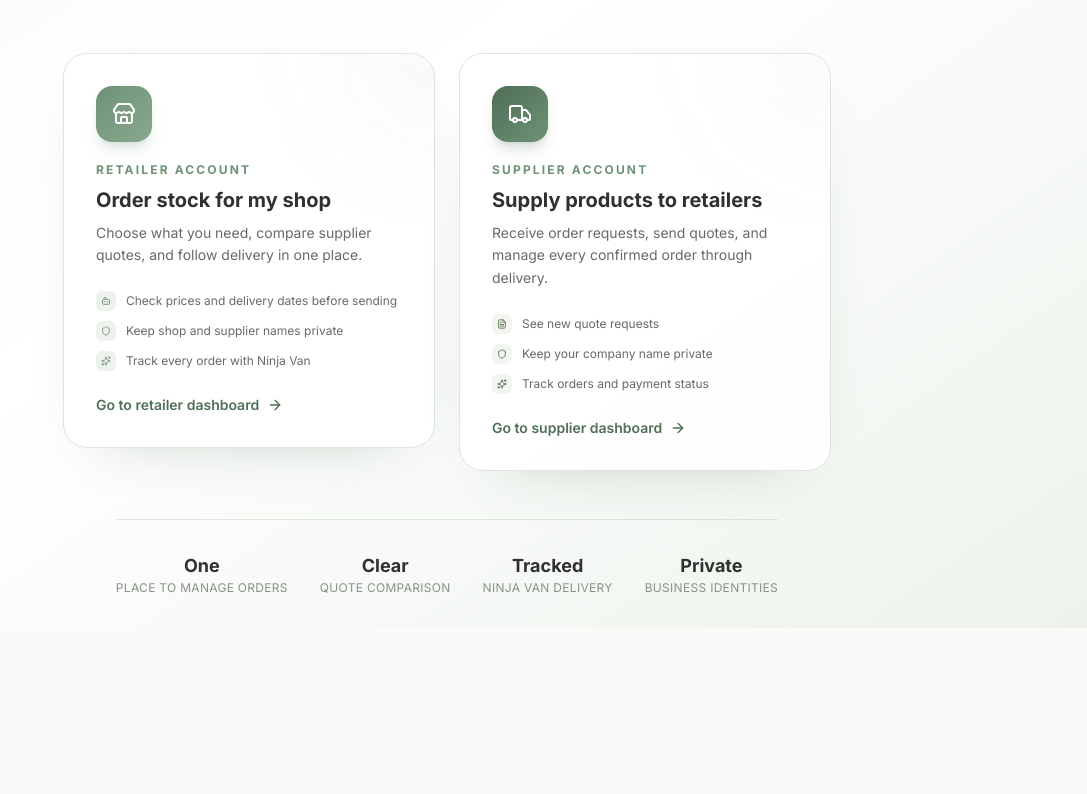
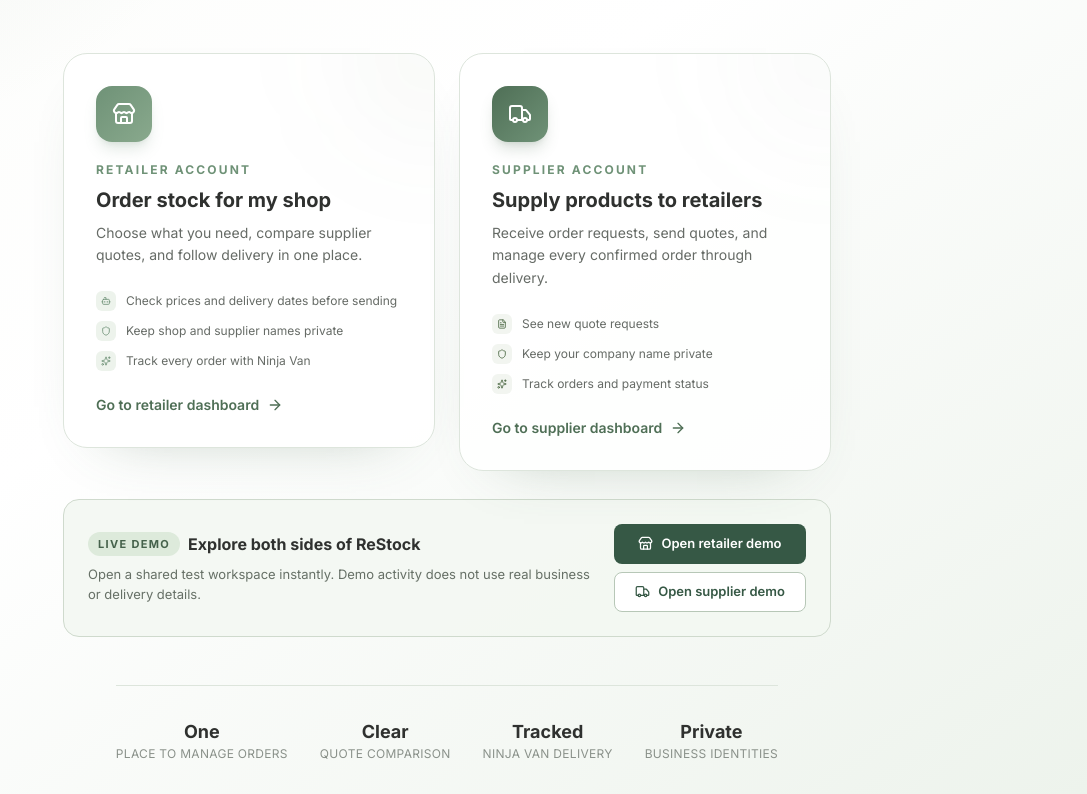
Before and after one commit to Samarthss05/ledger-marketplace-mvp, a Next.js app: page /auction in a window 1280 px wide. Shown: the part 373-1167 px from the top of the page, without its empty margins (193-1280 px from the left). Before the commit the page ends 1001 px from the top, so only its background shows below. Built offline with nearby package versions, Linux system fonts and the light colour scheme; no server answers.

Commit message:
Add one-click demo workspaces

```diff
--- /dev/null
+++ b/src/app/auction/lib/demo-accounts.ts
@@ -0,0 +1,25 @@
+import type { AccountType } from "../components/auth-context";
+
+type DemoAccount = {
+    accountType: AccountType;
+    email: string;
+    password: string;
+    destination: string;
+};
+
+// These credentials belong to shared, non-production demo organizations.
+// They are intentionally public so the landing page can provide one-click access.
+export const demoAccounts: Record<AccountType, DemoAccount> = {
+    retailer: {
+        accountType: "retailer",
+        email: "samarthagarwal1385+restock-shop@gmail.com",
+        password: "ReStockDemo!2026Shop",
+        destination: "/auction/shop",
+    },
+    supplier: {
+        accountType: "supplier",
+        email: "samarthagarwal1385+restock-supplier@gmail.com",
+        password: "ReStockDemo!2026Supply",
+        destination: "/auction/supplier",
+    },
+};
--- a/src/app/auction/page.tsx
+++ b/src/app/auction/page.tsx
@@ -1,11 +1,43 @@
 "use client";
 
+import { useState } from "react";
 import { motion } from "framer-motion";
-import { Store, Truck, ArrowRight, Sparkles, Bot, Shield, FileText } from "lucide-react";
+import {
+    Store,
+    Truck,
+    ArrowRight,
+    Sparkles,
+    Bot,
+    Shield,
+    FileText,
+    LoaderCircle,
+} from "lucide-react";
 import Link from "next/link";
+import { useRouter } from "next/navigation";
 import { BrandLockup } from "@/components/brand-lockup";
+import { type AccountType, useAuth } from "./components/auth-context";
+import { demoAccounts } from "./lib/demo-accounts";
 
 export default function AuctionLanding() {
+    const router = useRouter();
+    const { signIn } = useAuth();
+    const [openingDemo, setOpeningDemo] = useState<AccountType | null>(null);
+    const [demoError, setDemoError] = useState<string | null>(null);
+
+    const openDemo = async (accountType: AccountType) => {
+        const account = demoAccounts[accountType];
+        setOpeningDemo(accountType);
+        setDemoError(null);
+
+        try {
+            await signIn(account.email, account.password);
+            router.push(account.destination);
+        } catch {
+            setDemoError("The demo workspace could not be opened. Please try again.");
+            setOpeningDemo(null);
+        }
+    };
+
     return (
         <div className="min-h-screen bg-[radial-gradient(circle_at_top_left,rgba(111,146,119,0.13),transparent_30%),linear-gradient(145deg,#FAFBF8_0%,#FFFFFF_48%,#EDF3EC_100%)] flex flex-col">
             {/* Header */}
@@ -151,6 +183,62 @@ export default function AuctionLanding() {
                     </motion.div>
                 </div>
 
+                <motion.section
+                    initial={{ opacity: 0, y: 16 }}
+                    animate={{ opacity: 1, y: 0 }}
+                    transition={{ duration: 0.5, delay: 0.55 }}
+                    className="mt-7 w-full max-w-3xl rounded-2xl border border-[#CFDACD] bg-[#F4F8F3]/95 p-5 sm:flex sm:items-center sm:justify-between sm:gap-6 sm:p-6"
+                    aria-labelledby="demo-access-title"
+                >
+                    <div>
+                        <div className="flex items-center gap-2">
+                            <span className="rounded-full bg-[#DDEADB] px-2.5 py-1 text-[11px] font-bold tracking-[0.12em] text-[#45624B] uppercase">
+                                Live demo
+                            </span>
+                            <p id="demo-access-title" className="text-base font-bold text-[#2F312F]">
+                                Explore both sides of ReStock
+                            </p>
+                        </div>
+                        <p className="mt-2 max-w-lg text-[13px] leading-5 text-[#667066]">
+                            Open a shared test workspace instantly. Demo activity does not use real
+                            business or delivery details.
+                        </p>
+                        {demoError ? (
+                            <p role="alert" className="mt-2 text-[13px] text-[#A33A2B]">
+                                {demoError}
+                            </p>
+                        ) : null}
+                    </div>
+                    <div className="mt-4 grid shrink-0 gap-2 sm:mt-0">
+                        <button
+                            type="button"
+                            onClick={() => void openDemo("retailer")}
+                            disabled={openingDemo !== null}
+                            className="inline-flex h-10 min-w-48 items-center justify-center gap-2 rounded-lg bg-[#365845] px-4 text-[13px] font-semibold text-white transition hover:bg-[#2C4A39] disabled:cursor-wait disabled:opacity-60"
+                        >
+                            {openingDemo === "retailer" ? (
+                                <LoaderCircle size={15} className="animate-spin" />
+                            ) : (
+                                <Store size={15} />
+                            )}
+                            Open retailer demo
+                        </button>
+                        <button
+                            type="button"
+                            onClick={() => void openDemo("supplier")}
+                            disabled={openingDemo !== null}
+                            className="inline-flex h-10 min-w-48 items-center justify-center gap-2 rounded-lg border border-[#B7C7B7] bg-white px-4 text-[13px] font-semibold text-[#365845] transition hover:bg-[#F8FAF7] disabled:cursor-wait disabled:opacity-60"
+                        >
+                            {openingDemo === "supplier" ? (
+                                <LoaderCircle size={15} className="animate-spin" />
+                            ) : (
+                                <Truck size={15} />
+                            )}
+                            Open supplier demo
+                        </button>
+                    </div>
+                </motion.section>
+
                 {/* Bottom stats */}
                 <motion.div
                     initial={{ opacity: 0, y: 20 }}
--- a/src/app/page.tsx
+++ b/src/app/page.tsx
@@ -1 +1,10 @@
-export { default } from "./auction/page";
+import AuctionLanding from "./auction/page";
+import { AuthProvider } from "./auction/components/auth-context";
+
+export default function HomePage() {
+    return (
+        <AuthProvider>
+            <AuctionLanding />
+        </AuthProvider>
+    );
+}
```
